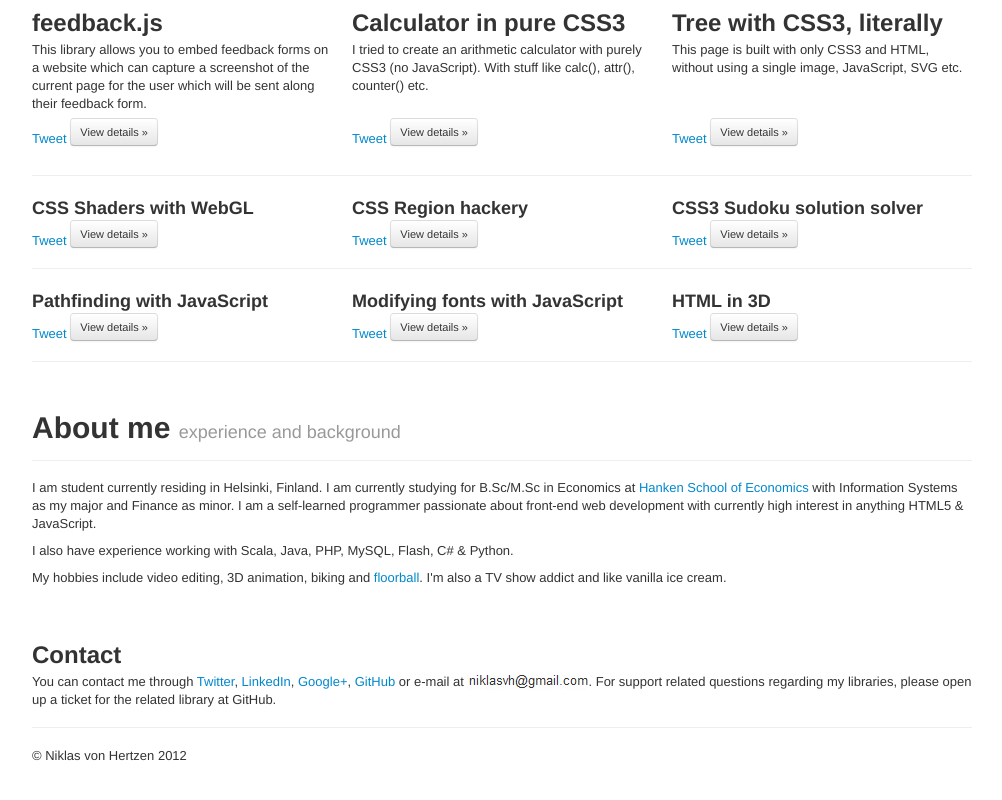
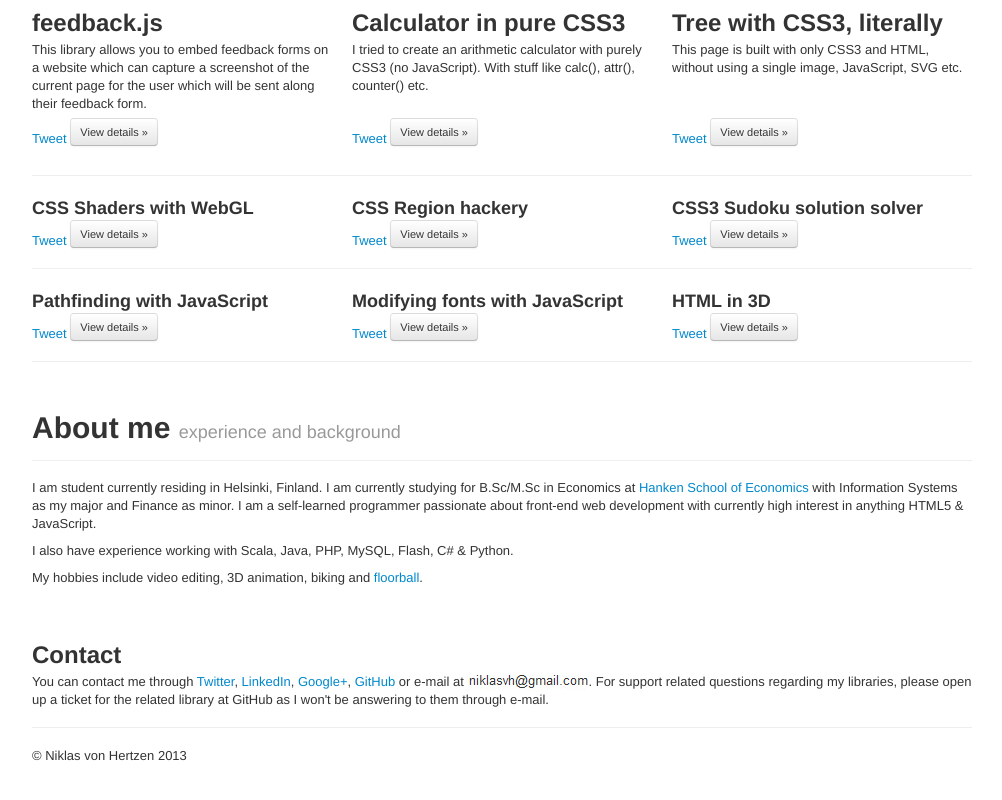
Before and after one commit to niklasvh/hertzen.com, a plain HTML site: page index.html in a window 1280 px wide. Shown: the part 660-1460 px from the top of the page, without its empty margins (138-1140 px from the left). Drawn offline with nearby package versions, Linux system fonts and the light colour scheme.

Commit message:
Update index.html

```diff
--- a/index.html
+++ b/index.html
@@ -227,7 +227,7 @@
                 <p> I also have experience working with Scala, Java, PHP, MySQL, Flash, C# & Python.</p>
 
                 <p>
-                    My hobbies include video editing, 3D animation, biking and <a href="http://en.wikipedia.org/wiki/Floorball">floorball</a>. I'm also a TV show addict and like vanilla ice cream.
+                    My hobbies include video editing, 3D animation, biking and <a href="http://en.wikipedia.org/wiki/Floorball">floorball</a>.
                 </p>
 
             </section>
@@ -235,13 +235,13 @@
             <section id="contact">
 
                 <h2>Contact</h2>
-                <p>You can contact me through <a href="https://twitter.com/niklasvh">Twitter</a>, <a href="http://www.linkedin.com/pub/niklas-von-hertzen/16/522/5ab">LinkedIn</a>, <a href="https://plus.google.com/115030581977322198102/posts">Google+</a>, <a href="https://github.com/niklasvh">GitHub</a> or e-mail at <img src="images/email.jpg" title="e-mail" alt="autobots, rollout!" />. For support related questions regarding my libraries, please open up a ticket for the related library at GitHub.
+                <p>You can contact me through <a href="https://twitter.com/niklasvh">Twitter</a>, <a href="http://www.linkedin.com/pub/niklas-von-hertzen/16/522/5ab">LinkedIn</a>, <a href="https://plus.google.com/115030581977322198102/posts">Google+</a>, <a href="https://github.com/niklasvh">GitHub</a> or e-mail at <img src="images/email.jpg" title="e-mail" alt="autobots, rollout!" />. For support related questions regarding my libraries, please open up a ticket for the related library at GitHub as I won't be answering to them through e-mail.
 
             </section>
 
             <hr />
             <footer>
-                <p>&copy; Niklas von Hertzen 2012</p>
+                <p>&copy; Niklas von Hertzen 2013</p>
             </footer>
 
         </div> <!-- /container -->
```
